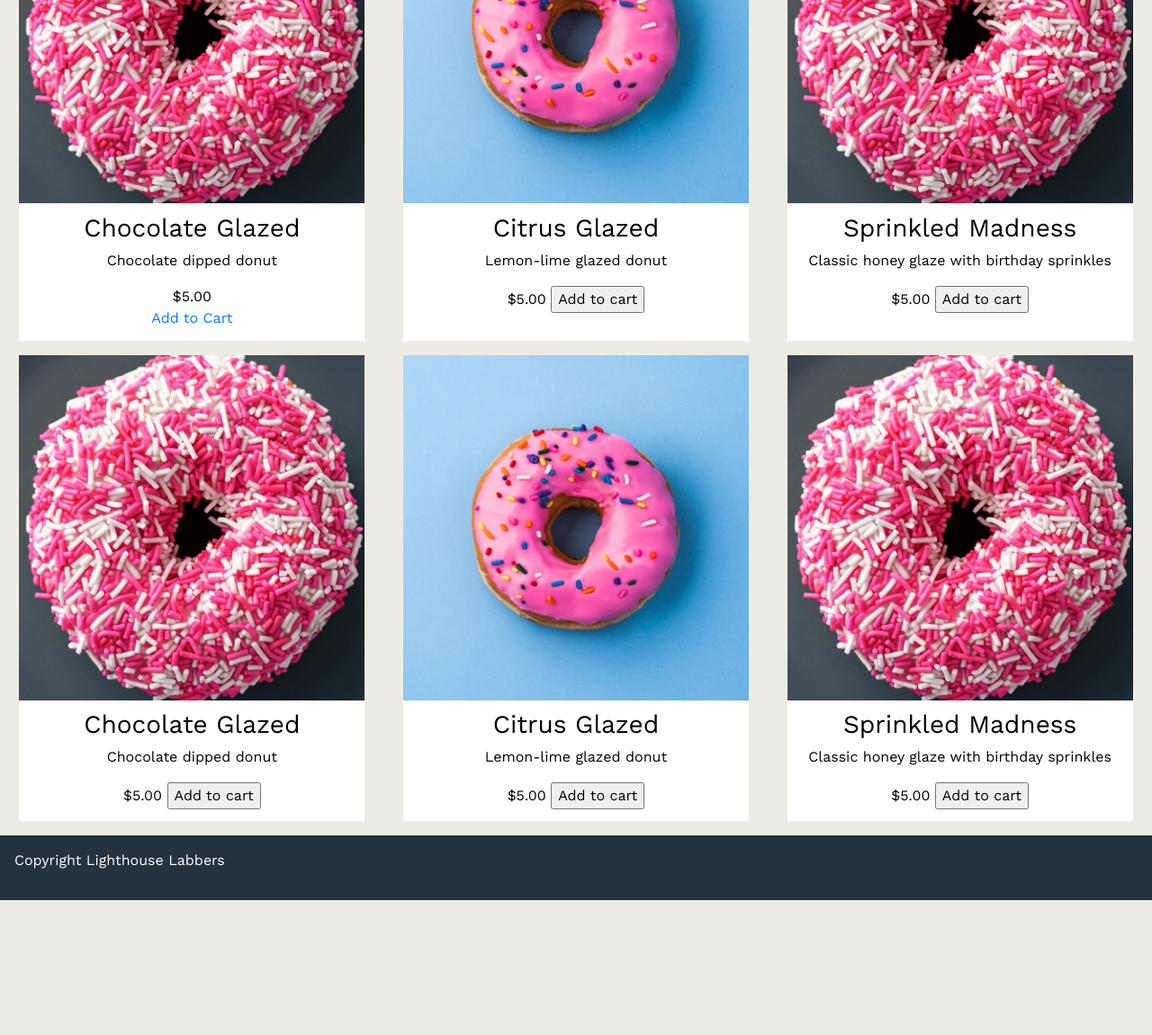
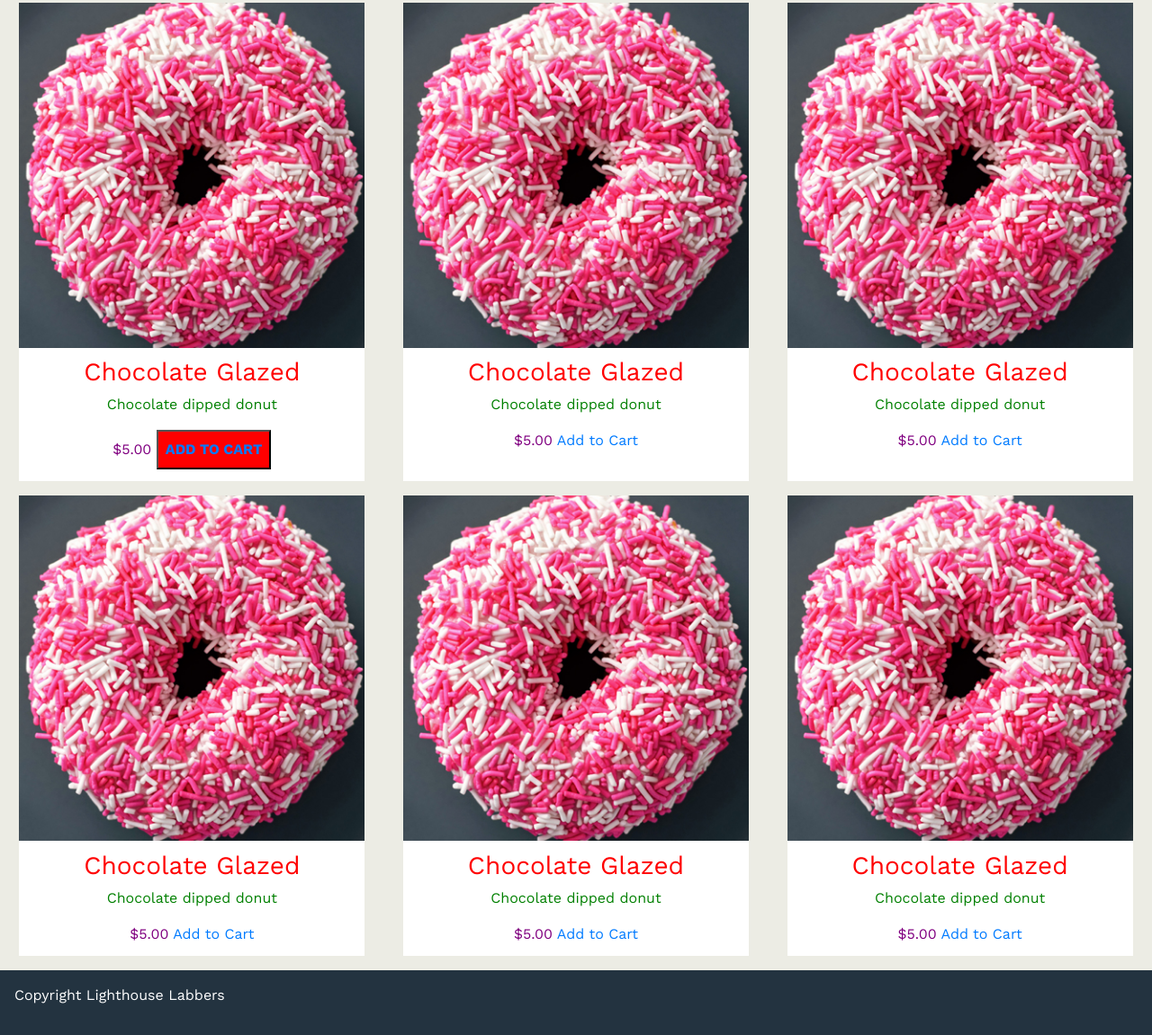
Before and after one commit to KevinZ7/RestaurantApp, a website: page public/index.html in a window 1280 px wide. Shown: the part 536-1687 px from the top of the page at 90% size. Before the commit the page ends 1537 px from the top, so only its background shows below. Drawn offline with nearby package versions, Linux system fonts and the light colour scheme; a web font is replaced by a local one.

Commit message:
renamed styles in BEM format, started app.js to build up rendering donut data to page.

```diff
--- /dev/null
+++ b/app.js
@@ -0,0 +1,10 @@
+// Render Dount Card to page
+
+//header data
+let $headerContent = $('<header>');
+let $donutImg = $('<img>').attr("src", ...).addClass('card-display');
+//compile header
+$headerContent.append($donutImg);
+
+//section data
+let $donutContent
--- a/public/index.html
+++ b/public/index.html
@@ -18,7 +18,11 @@
     <link rel="stylesheet" href="/styles/nav.css">
     <link rel="stylesheet" href="/styles/donut-card.css">
     <link rel="stylesheet" href="/styles/about-section.css">
+    <link rel="stylesheet" href="/styles/cart.css">
+
+    <!-- Vendor CSS-->
     <link rel="stylesheet" href="/vendor/normalize-4.1.1.css">
+    <link rel="stylesheet" href="/vendor/border-box.css">
 
     <title>Home Page</title>
 </head>
@@ -33,8 +37,8 @@
                     <!-- <img class="logo" src="images/donut1.jpg"> -->
                     <a class="navbar-brand" href="index.html">Donut Party</a>
                 </nav>
-                <h1>Gonuts Donuts</h1>
-                <button>View Donuts</button>
+                <h1 class="hero-banner__title">Gonuts Donuts</h1>
+                <button class="hero-banner__btn">View Donuts</button>
             </header>
         </section>
         <!--About Section-->
@@ -50,84 +54,94 @@
             </article>
         </section> -->
 
-        <!--Donut Menu-->
+        <!--Donut Menu Intro-->
         <section>
             <h2>Donuts</h2>
             <p>Pick your donuts</p>
         </section>
+        <!--Donut Cards-->
         <section class="card-layout" id="donuts">
             <!--donut 1-->
             <article class="donut-card">
                 <header>
-                    <img class="card-display" src="/images/donut1.jpg">
+                    <img class="donut-card__img" src="/images/donut1.jpg">
                 </header>
-                <section class="donut-content">
-                    <h3 class="name">Chocolate Glazed</h3>
-                    <p>Chocolate dipped donut</p>
-                    <span class="price">$5.00</span>
-                    <!-- <button class="primary-btn">Add to cart</button> -->
-                    <p class="mb-0"><a href="#" class="primary-btn" target="_blank" data-toggle="modal" data-target="#cartModal">Add
-                            to Cart</a></p>
+                <section class="donut-card__body-text">
+                    <h3 class="donut-card__name">Chocolate Glazed</h3>
+                    <p class="donut-card__description">Chocolate dipped donut</p>
+                    <span class="donut-card__price">$5.00</span>
+                    <button class="donut-card__btn"><a href="#" target="_blank" data-toggle="modal" data-target="#cartModal">Add
+                            to Cart</a></button>
                 </section>
             </article>
             <!--donut 2-->
             <article class="donut-card">
                 <header>
-                    <img class="card-display" src="/images/donut2.jpg">
+                    <img class="donut-card__img" src="/images/donut1.jpg">
                 </header>
-                <section class="donut-content">
-                    <h3 class="name">Citrus Glazed</h3>
-                    <p>Lemon-lime glazed donut</p>
-                    <span class="price">$5.00</span>
-                    <button>Add to cart</button>
+                <section class="donut-card__body-text">
+                    <h3 class="donut-card__name">Chocolate Glazed</h3>
+                    <p class="donut-card__description">Chocolate dipped donut</p>
+                    <span class="donut-card__price">$5.00</span>
+                    <!-- <button class="primary-btn">Add to cart</button> -->
+                    <a href="#" class="primary-btn" target="_blank" data-toggle="modal" data-target="#cartModal">Add
+                        to Cart</a>
                 </section>
             </article>
             <!--donut 3-->
             <article class="donut-card">
                 <header>
-                    <img class="card-display" src="/images/donut3.jpg">
+                    <img class="donut-card__img" src="/images/donut1.jpg">
                 </header>
-                <section class="donut-content">
-                    <h3 class="name">Sprinkled Madness</h3>
-                    <p>Classic honey glaze with birthday sprinkles</p>
-                    <span class="price">$5.00</span>
-                    <button>Add to cart</button>
+                <section class="donut-card__body-text">
+                    <h3 class="donut-card__name">Chocolate Glazed</h3>
+                    <p class="donut-card__description">Chocolate dipped donut</p>
+                    <span class="donut-card__price">$5.00</span>
+                    <!-- <button class="primary-btn">Add to cart</button> -->
+                    <a href="#" class="primary-btn" target="_blank" data-toggle="modal" data-target="#cartModal">Add
+                        to Cart</a>
                 </section>
             </article>
-            <!--donut 1-->
+            <!--donut 4-->
             <article class="donut-card">
                 <header>
-                    <img class="card-display" src="/images/donut1.jpg">
+                    <img class="donut-card__img" src="/images/donut1.jpg">
                 </header>
-                <section class="donut-content">
-                    <h3 class="name">Chocolate Glazed</h3>
-                    <p>Chocolate dipped donut</p>
-                    <span class="price">$5.00</span>
-                    <button class="primary-btn">Add to cart</button>
+                <section class="donut-card__body-text">
+                    <h3 class="donut-card__name">Chocolate Glazed</h3>
+                    <p class="donut-card__description">Chocolate dipped donut</p>
+                    <span class="donut-card__price">$5.00</span>
+                    <!-- <button class="primary-btn">Add to cart</button> -->
+                    <a href="#" class="primary-btn" target="_blank" data-toggle="modal" data-target="#cartModal">Add
+                        to Cart</a>
                 </section>
             </article>
-
+            <!--donut 5-->
             <article class="donut-card">
                 <header>
-                    <img class="card-display" src="/images/donut2.jpg">
+                    <img class="donut-card__img" src="/images/donut1.jpg">
                 </header>
-                <section class="donut-content">
-                    <h3 class="name">Citrus Glazed</h3>
-                    <p>Lemon-lime glazed donut</p>
-                    <span class="price">$5.00</span>
-                    <button>Add to cart</button>
+                <section class="donut-card__body-text">
+                    <h3 class="donut-card__name">Chocolate Glazed</h3>
+                    <p class="donut-card__description">Chocolate dipped donut</p>
+                    <span class="donut-card__price">$5.00</span>
+                    <!-- <button class="primary-btn">Add to cart</button> -->
+                    <a href="#" class="primary-btn" target="_blank" data-toggle="modal" data-target="#cartModal">Add
+                        to Cart</a>
                 </section>
             </article>
-            <!--donut 3-->
+            <!--donut 6-->
             <article class="donut-card">
                 <header>
-                    <img class="card-display" src="/images/donut3.jpg">
+                    <img class="donut-card__img" src="/images/donut1.jpg">
                 </header>
-                <section class="donut-content">
-                    <h3 class="name">Sprinkled Madness</h3>
-                    <p>Classic honey glaze with birthday sprinkles</p>
-                    <span class="price">$5.00</span>
-                    <button>Add to cart</button>
+                <section class="donut-card__body-text">
+                    <h3 class="donut-card__name">Chocolate Glazed</h3>
+                    <p class="donut-card__description">Chocolate dipped donut</p>
+                    <span class="donut-card__price">$5.00</span>
+                    <!-- <button class="primary-btn">Add to cart</button> -->
+                    <a href="#" class="primary-btn" target="_blank" data-toggle="modal" data-target="#cartModal">Add
+                        to Cart</a>
                 </section>
             </article>
         </section>
@@ -149,20 +163,19 @@
                     </button>
                 </div>
                 <div class="modal-body">
-                    <!--THIS IS WHERE I NEED A TABLE-->
                     <table>
                         <thead>
                         </thead>
                         <tbody class="table">
                             <tr>
-                                <td>
-                                    <h5>Chocolate Dipped Donut</h5>
+                                <td class="name">
+                                    Chocolate Dipped Donut
                                 </td>
-                                <td>
-                                    <p>Qty: 3</p>
+                                <td class="qty">
+                                    Qty: 3
                                 </td>
-                                <td>
-                                    <p>$12.00</p>
+                                <td class="price">
+                                    $12.00
                                 </td>
                             </tr>
                         </tbody>
--- a/styles/cart-modal.scss
+++ /dev/null
@@ -1,9 +0,0 @@
-/* Cart Modal */
-
-.table {
-    // width: 100%;
-    // max-width: 100%;
-    // margin-bottom: 1rem;
-    // background-color: transparent;
-
-}
--- a/styles/cart.scss
+++ b/styles/cart.scss
@@ -1 +1,21 @@
-/* Cart .css */
+/* Cart Modal */
+.modal-body{
+    background-color: purple;
+
+}
+
+.modal-body {
+color: lightsalmon;
+    .name {
+        color: red;
+    }
+
+    .qty {
+        font-size: 40px;
+        color: blue;
+    }
+
+    .price {
+        color: orange;
+    }
+}
--- a/styles/donut-card.scss
+++ b/styles/donut-card.scss
@@ -1,6 +1,11 @@
 /* Donut Card CSS */
+a {
+    text-decoration: none;
+}
 
-
+a:hover {
+    text-decoration: none;
+}
 
 .card-layout {
     display: flex;
@@ -14,20 +19,46 @@
     flex-basis: 30%;
     min-width: 300px;
     margin: 0 .3em 1em .3em;
+
+    &__img {
+        width: 100%
+    }
+
+    &__body-text {
+        text-align: center;
+        padding: .8em;
+    }
+
+    &__name {
+        color: red;
+    }
+
+    &__price {
+        color: purple;
+    }
+
+    &__description {
+        color: green;
+    }
+
+    &__btn {
+        background-color: red;
+        color: #fff;
+        text-transform: uppercase;
+        // letter-spacing: .2em;
+        font-weight: 700;
+        padding: .5em;
+    }
+
+    &__btn:hover {
+        background-color: green;
+        color: #000;
+    }
+
 }
+
 @media only screen and (max-width: 600px) {
     .donut-card {
         flex-basis: 100%;
     }
 }
-
-/* image */
-.card-display {
-    width: 100%
-}
-
-.donut-content {
-    text-align: center;
-    padding: .8em;
-
-}
--- a/styles/main.scss
+++ b/styles/main.scss
@@ -7,22 +7,31 @@
     background-repeat: no-repeat;
     background-position: center center;
     text-align: center;
+    align-content: center;
+    padding-bottom: 3em;
 
-}
-
-.hero-banner h1 {
+    &__title {
         font-family: 'copse', serif;
         font-size: 75px;
         line-height: 1.34;
         letter-spacing: .05em;
         text-align: center;
-    color: #fff
+        color: #fff;
+        padding: 1em 0 .5em 0;
     }
 
-.hero-banner button {
+    &__btn {
         background-color: rgba(255, 255, 255, 0.5);
         color: #fff;
         text-transform: uppercase;
-    letter-spacing: .1em;
+        letter-spacing: .2em;
+        font-weight: 700;
         padding: 1em;
     }
+
+    &__btn:hover {
+        background-color: rgba(255, 255, 255, 1);
+
+        color: #000;
+    }
+}
```
Also changed, not shown: public/admin/index.html (+5 -0 lines), public/confirmation/index.html (+1 -0 lines), public/index_bootstrap.html (+0 -4 lines), public/styles/cart.css, public/styles/donut-card.css, public/styles/main.css, 3 other files. Lines whose indentation alone changed are shown as unchanged.
